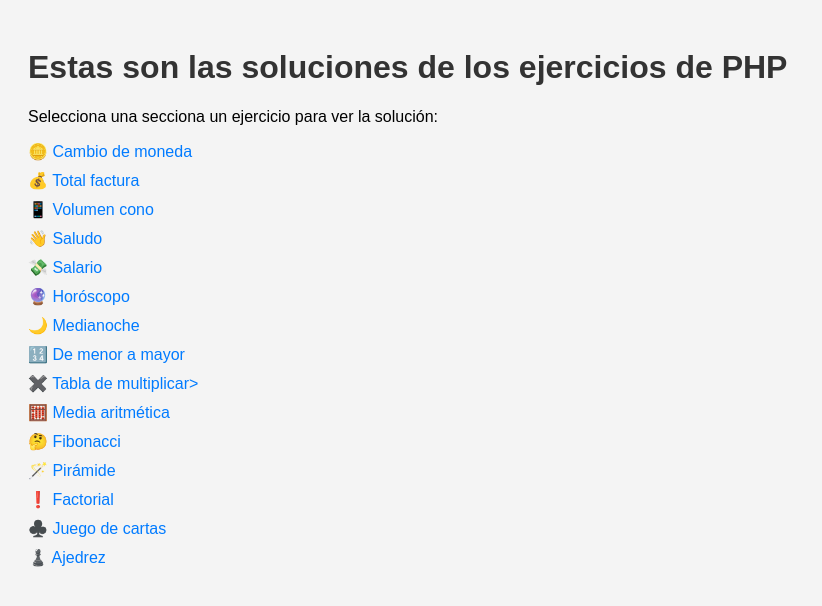
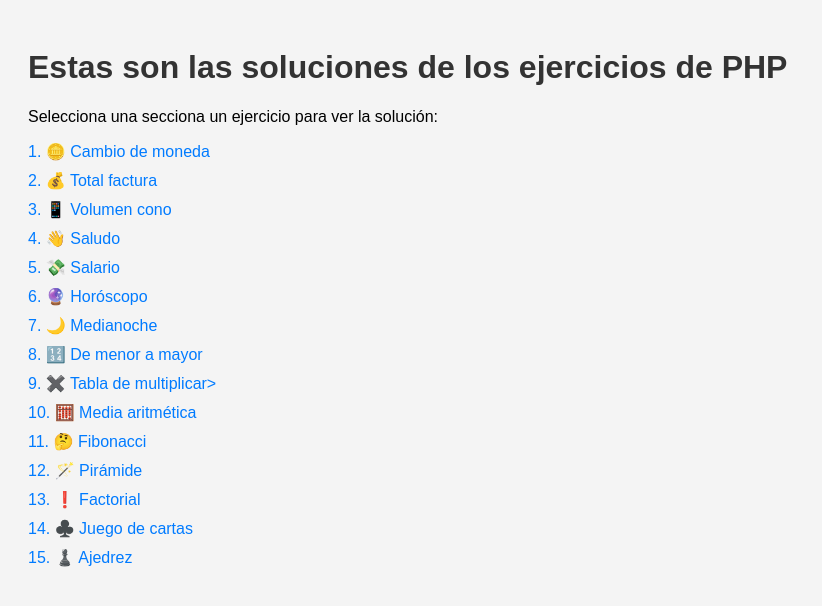
Before and after one commit to duckmary/ejercicios-php-soluciones-01, a PHP site: page / in a window 1280 px wide. Shown: the top 606 px of the page, without its empty margins (0-822 px from the left). Run offline with PHP 8.4, Linux system fonts and the light colour scheme.

Commit message:
Actualizar página principal enumerada

```diff
--- a/src/index.php
+++ b/src/index.php
@@ -33,21 +33,21 @@
     <p>Selecciona una secciona un ejercicio para ver la solución:</p>
 
     <ul>
-        <li><a href="ejercicio01/index.php">🪙 Cambio de moneda</a></li>
-        <li><a href="ejercicio02/index.php">💰 Total factura</a></li>
-        <li><a href="ejercicio03/index.php">📱 Volumen cono</a></li>
-        <li><a href="ejercicio04/index.php">👋 Saludo</a></li>
-        <li><a href="ejercicio05/index.php">💸 Salario</a></li>
-        <li><a href="ejercicio06/index.php">🔮 Horóscopo</a></li>
-        <li><a href="ejercicio07/index.php">🌙 Medianoche</a></li>
-        <li><a href="ejercicio08/index.php">🔢 De menor a mayor</a></li>
-        <li><a href="ejercicio09/index.php">✖️ Tabla de multiplicar></li>
-        <li><a href="ejercicio10/index.php">🧮 Media aritmética</a></li>
-        <li><a href="ejercicio11/index.php">🤔 Fibonacci</a></li>
-        <li><a href="ejercicio12/index.php">🪄 Pirámide</a></li>
-        <li><a href="ejercicio13/index.php">❗ Factorial</a></li>
-        <li><a href="ejercicio14/index.php">♣️ Juego de cartas</a></li>
-        <li><a href="ejercicio15/index.php">♟️ Ajedrez</a></li>
+        <li><a href="ejercicio01/index.php"> 1. 🪙 Cambio de moneda</a></li>
+        <li><a href="ejercicio02/index.php"> 2. 💰 Total factura</a></li>
+        <li><a href="ejercicio03/index.php"> 3. 📱 Volumen cono</a></li>
+        <li><a href="ejercicio04/index.php"> 4. 👋 Saludo</a></li>
+        <li><a href="ejercicio05/index.php"> 5. 💸 Salario</a></li>
+        <li><a href="ejercicio06/index.php"> 6. 🔮 Horóscopo</a></li>
+        <li><a href="ejercicio07/index.php"> 7. 🌙 Medianoche</a></li>
+        <li><a href="ejercicio08/index.php"> 8. 🔢 De menor a mayor</a></li>
+        <li><a href="ejercicio09/index.php"> 9. ✖️ Tabla de multiplicar></li>
+        <li><a href="ejercicio10/index.php">10. 🧮 Media aritmética</a></li>
+        <li><a href="ejercicio11/index.php">11. 🤔 Fibonacci</a></li>
+        <li><a href="ejercicio12/index.php">12. 🪄 Pirámide</a></li>
+        <li><a href="ejercicio13/index.php">13. ❗ Factorial</a></li>
+        <li><a href="ejercicio14/index.php">14. ♣️ Juego de cartas</a></li>
+        <li><a href="ejercicio15/index.php">15. ♟️ Ajedrez</a></li>
     </ul>
 </body>
 </html>
```
